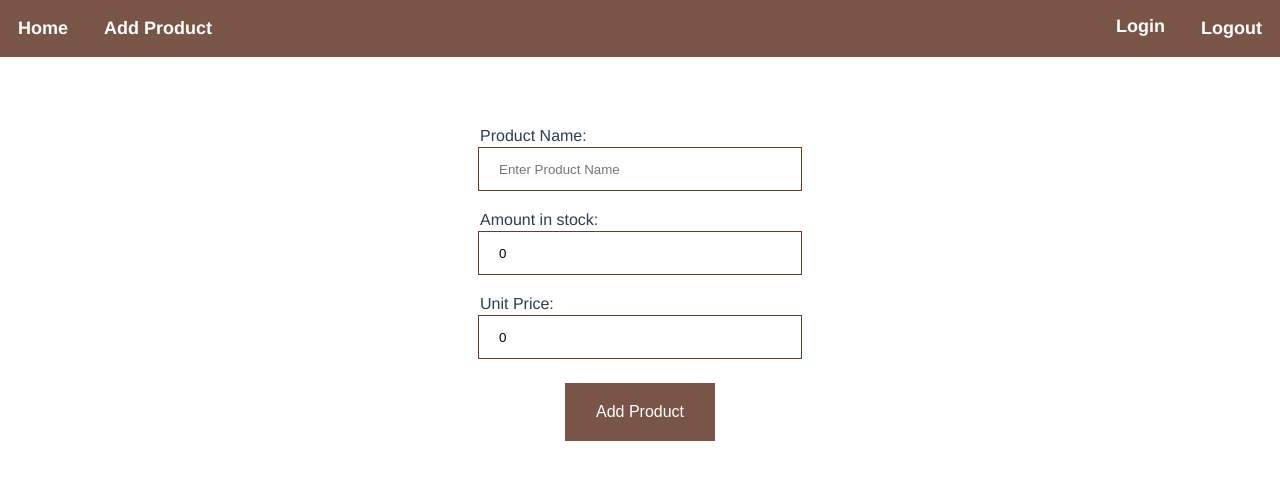
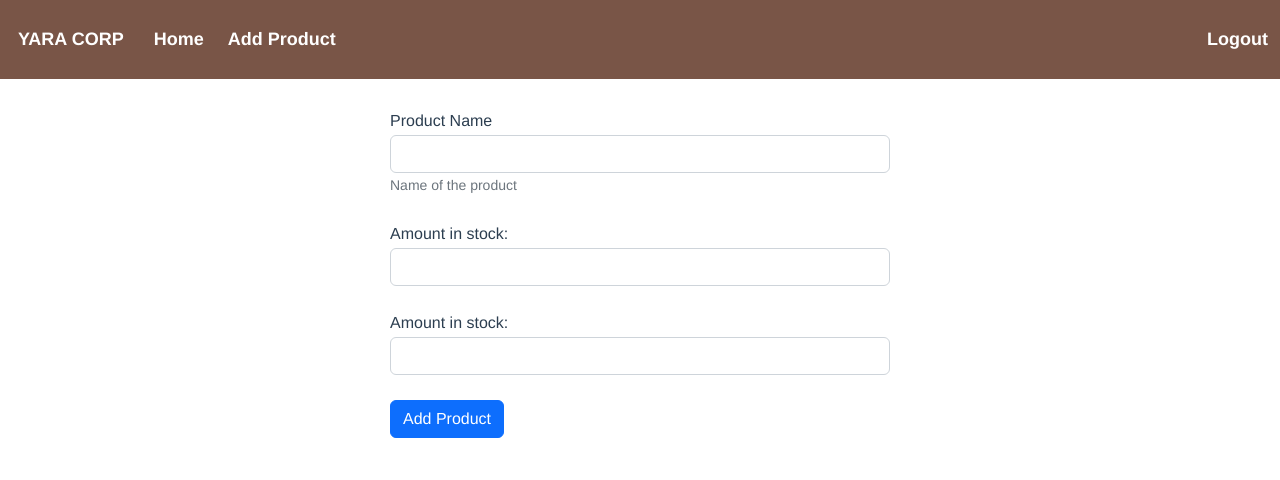
Before and after one commit to eugeneegbe/manage-resto, a Vue app: page /add in a window 1280 px wide. Shown: the top 480 px of the page. Built offline with nearby package versions, Linux system fonts and the light colour scheme; sample sign-in values are in the browser's storage.

Commit message:
Added bootstrap vue and modified accordingly

```diff
--- a/package.json
+++ b/package.json
@@ -9,6 +9,8 @@
   },
   "dependencies": {
     "axios": "^1.3.2",
+    "bootstrap": "^5.2.3",
+    "bootstrap-vue": "^2.23.1",
     "core-js": "^3.8.3",
     "vue": "^3.2.13",
     "vue-router": "^4.0.13"
--- a/src/App.vue
+++ b/src/App.vue
@@ -3,7 +3,7 @@
 </template>
 
 <script>
-
+import "bootstrap/dist/css/bootstrap.min.css";
 
 export default {
   name: 'App'
@@ -25,9 +25,14 @@ body{
 }
 
 form {
-  margin-top: 70px;
+  margin-top: 50px;
+    width: 500px;
+    margin: 0 auto;
+    text-align: left;
 }
-
+.form-group{
+  margin-bottom: 25px;
+}
 .register input, .add input {
     width: 300px;
     height: 40px;
--- a/src/components/AddProduct.vue
+++ b/src/components/AddProduct.vue
@@ -1,16 +1,24 @@
 <template>
     <ResHeader />
-    <form class="add">
-        <div class="input-group">
-            <label>Product Name:</label>
-            <input type="text" name="name" placeholder="Enter Product Name"  v-model="product.name"/>
-        </div>
-        <label>Amount in stock:</label>
-        <input type="number" name="stock" v-model="product.stock"/>
-        <label>Unit Price:</label>
-        <input type="number" name="price"  v-model="product.price"/>
-        <button type="button" v-on:click="addProduct">Add Product</button>
-    </form>
+
+    <div class="container text-center  mr-auto">
+        <form>
+            <div class="form-group">
+                <label for="product_name">Product Name</label>
+                <input type="text" class="form-control" aria-describedby="nameHelp">
+                <small id="nameHelp" class="form-text text-muted">Name of the product</small>
+            </div>
+            <div class="form-group">
+                <label for="amount">Amount in stock:</label>
+                <input type="number" class="form-control">
+            </div>
+            <div class="form-group">
+                <label for="amount">Amount in stock:</label>
+                <input type="number" class="form-control">
+            </div>
+            <button type="button"  class="btn btn-primary " v-on:click="addProduct">Add Product</button>
+        </form>
+    </div>
 </template>
 
 <script>
--- a/src/components/HomePage.vue
+++ b/src/components/HomePage.vue
@@ -1,8 +1,10 @@
 <template>
     <ResHeader />
     <img class="logo" src="../assets/yarafdmall.jpeg" />
+    <div class="container text-center  mt-5 mb-5">
         <h1>Hello {{ name }}, Welcome on Home Page</h1>
-    <table border="1">
+        <table id="productsTable" class="table table-bordered table-striped">
+            <thead>
                 <tr>
                     <td>No</td>
                     <td>Name</td>
@@ -10,6 +12,8 @@
                     <td>Unit Price</td>
                     <td>Action</td>
                 </tr>
+            </thead>
+            <tbody>
                 <tr v-for="item in restaurants" :key="item.id">
                     <td>{{item.id}}</td>
                     <td>{{item.name}}</td>
@@ -17,7 +21,9 @@
                     <td>{{item.price}}</td>
                     <router-link :to="'/update/' +item.id ">update</router-link>
                 </tr>
+            </tbody>
         </table>
+    </div>
 </template>
 
 <script>
--- a/src/components/ResHeader.vue
+++ b/src/components/ResHeader.vue
@@ -1,18 +1,27 @@
 <template>
-    <div class="nav">
-        <div class="left-menu">
-            <router-link to="/login">Home</router-link>
-            <router-link to="/add">Add Product</router-link>
-        </div>
+        <nav class="navbar navbar-expand-lg ">
+            <a class="navbar-brand" href="#">YARA CORP</a>
+            <button class="navbar-toggler" type="button" data-toggle="collapse" data-target="#navbarSupportedContent"
+                aria-controls="navbarSupportedContent" aria-expanded="false" aria-label="Toggle navigation">
+                <span class="navbar-toggler-icon"></span>
+            </button>
 
-        <div class="right-menu">
-            <p>
-            <router-link to="/login">Login</router-link>
-            </p>
-            <a @click="logout">Logout</a>
-        </div>
-
-    </div>
+            <div class="collapse navbar-collapse" id="navbarSupportedContent">
+                <ul class="navbar-nav mr-auto">
+                    <li class="nav-item">
+                        <router-link class="nav-link" to="/login">Home</router-link>
+                    </li>
+                    <li class="nav-item">
+                        <router-link class="nav-link" to="/add">Add Product</router-link>
+                    </li>
+                </ul>
+                <ul class="navbar-nav ms-auto">
+                    <li class="nav-item ">
+                        <a class="nav-link logout-btn" @click="logout">Logout</a>
+                    </li>
+                </ul>
+            </div>
+        </nav>
 </template>
 
 <script>
@@ -29,13 +38,15 @@
 
 
 <style>
-.nav{
+
+.navbar{
     background-color: #795547;
     overflow: hidden;
     margin-bottom: 30px;
 }
 
-.nav a{
+
+.navbar a{
     color: white;
     padding: 14px;
     font-size: large;
@@ -45,6 +56,11 @@
     font-weight: 700;
 }
 
+.logout-btn {
+    cursor: pointer;
+}
+
+/*
 .left-menu{
     float: left;
     display: flex;
@@ -59,5 +75,5 @@
     cursor: pointer;
     background: #ddd;
     color: #795547;
-}
+} */
 </style>
```
Also changed, not shown: 1 other file (tests, documents, lock files or other folders). Lines whose indentation alone changed are shown as unchanged.
